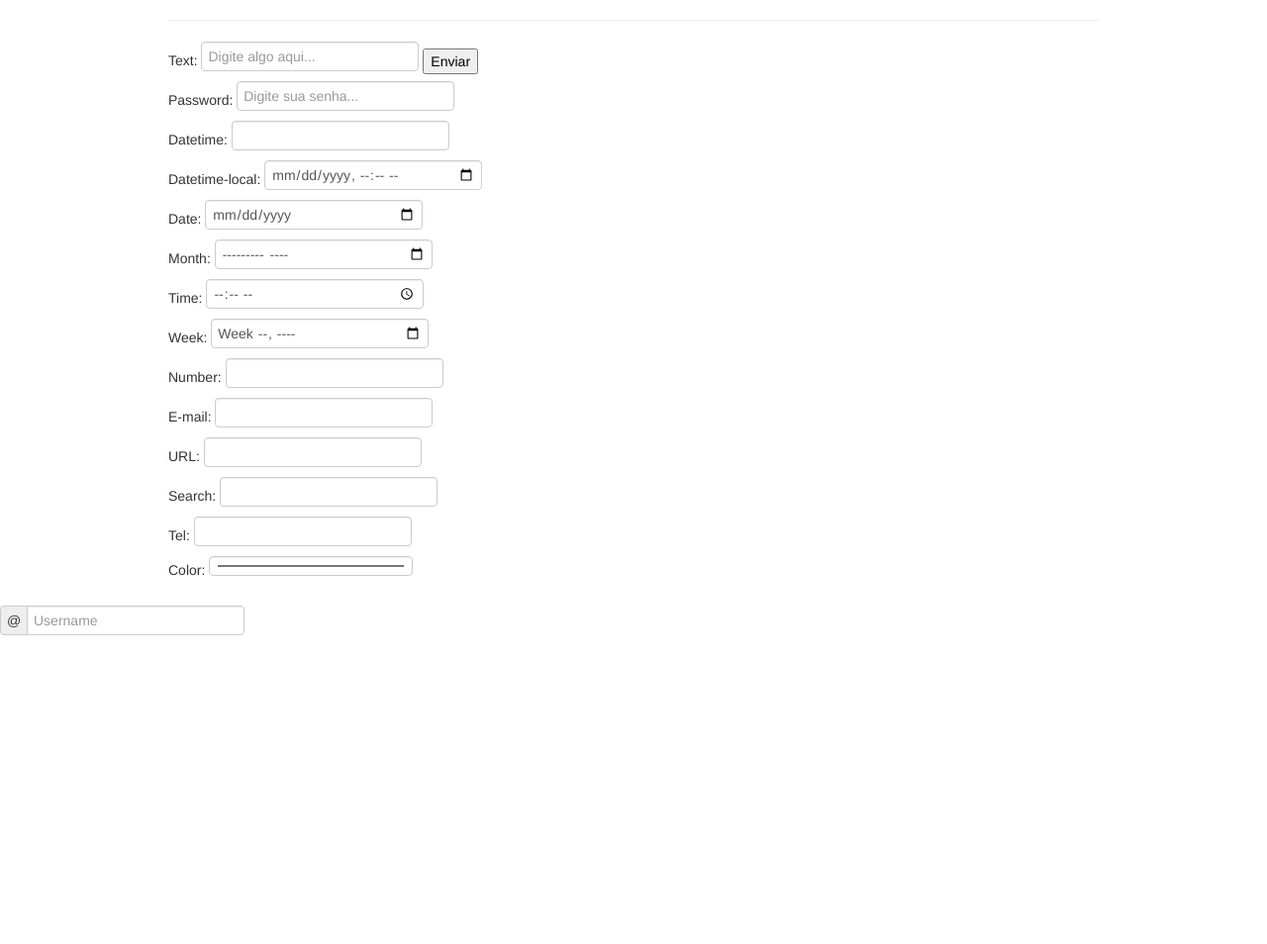
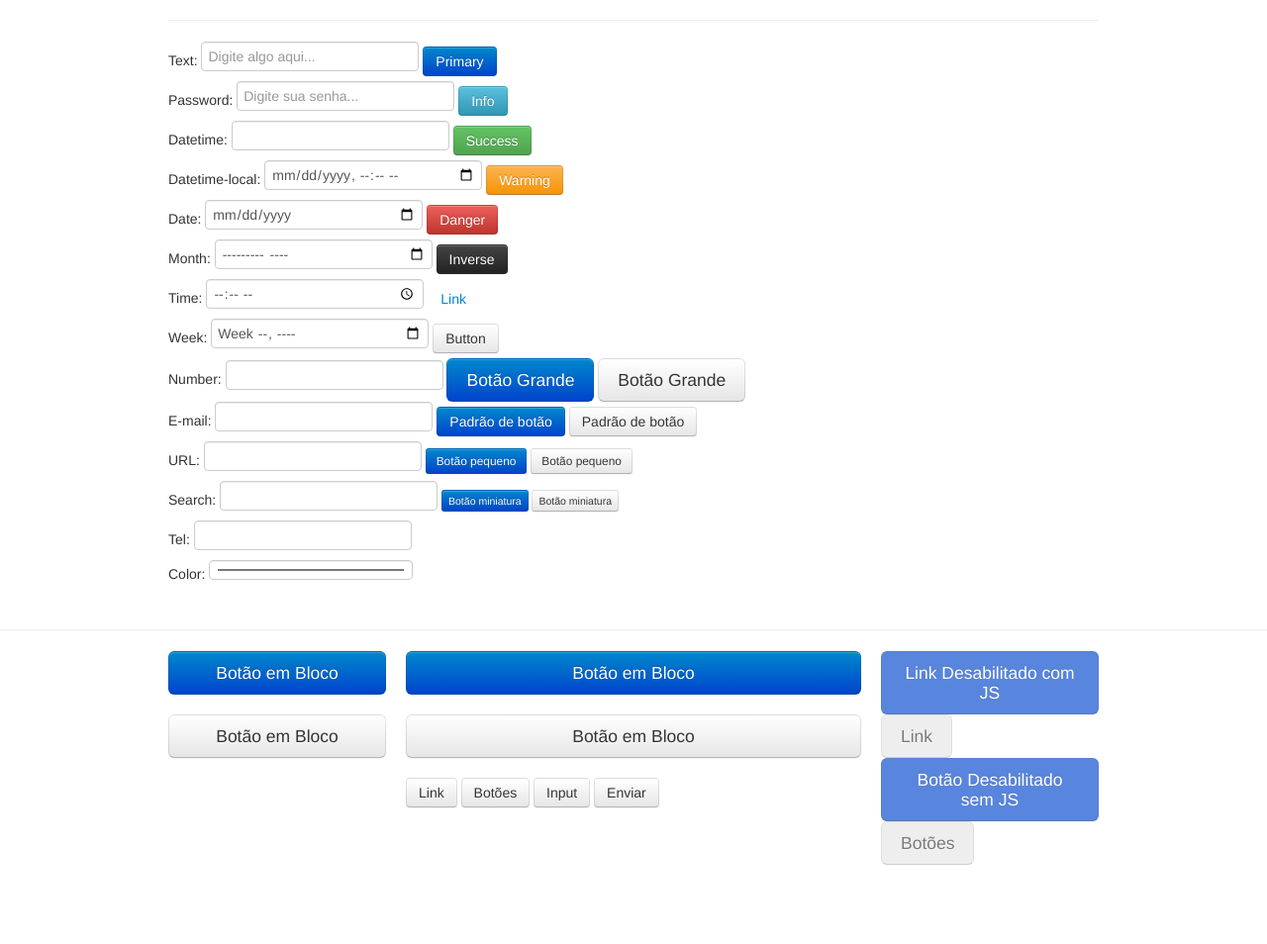
Before and after one commit to raloliver/bootstrap, a PHP site: page /formularios.php in a window 1280 px wide. Shown: the whole page at 99% size. Before the commit the page ends 642 px from the top, so only its background shows below. Run offline with PHP 8.4, Linux system fonts and the light colour scheme.

Commit message:
Tipografia 2
Botões, Ícones e Imagens com Bootstrap.

```diff
--- a/formularios.php
+++ b/formularios.php
@@ -19,40 +19,83 @@
 		<div class="container">
 			<hr>
 			<form method="" action="">
-
 				Text: <input type="text"
 							 name=""
 							 id=""
 							 value=""
 							 placeholder="Digite algo aqui..."
 							 required="required">
-
-				<button type="submit">Enviar</button>
+				<button type="submit" class="btn btn-primary">Primary</button>
 
 				<br>
-
-				Password: <input type="password" placeholder="Digite sua senha..."> <br>
-				Datetime: <input type="datetime"> <br>
-				Datetime-local: <input type="datetime-local"> <br>
-				Date: <input type="date"> <br>
-				Month: <input type="month"> <br>
-				Time: <input type="time"> <br>
-				Week: <input type="week"> <br>
-				Number: <input type="number"> <br>
-				E-mail: <input type="email"> <br>
-				URL: <input type="url"> <br>
-				Search: <input type="search"> <br>
+				Password: <input type="password" placeholder="Digite sua senha...">
+				<button type="submit" class="btn btn-info">Info</button>
+				<br>
+				Datetime: <input type="datetime">
+				<button type="submit" class="btn btn-success">Success</button>
+				<br>
+				Datetime-local: <input type="datetime-local">
+				<button type="submit" class="btn btn-warning">Warning</button>
+				<br>
+				Date: <input type="date">
+				<button type="submit" class="btn btn-danger">Danger</button>
+				<br>
+				Month: <input type="month">
+				<button type="submit" class="btn btn-inverse">Inverse</button>
+				<br>
+				Time: <input type="time">
+				<button type="submit" class="btn btn-link">Link</button>
+				<br>
+				Week: <input type="week">
+				<button type="submit" class="btn">Button</button>
+				<br>
+				Number: <input type="number">
+				<button class="btn btn-large btn-primary" type="submit">Botão Grande</button>
+				<button class="btn btn-large" type="submit">Botão Grande</button>
+				<br>
+				E-mail: <input type="email">
+				<button class="btn btn-primary" type="submit">Padrão de botão</button>
+				<button class="btn" type="submit">Padrão de botão</button>
+				<br>
+				URL: <input type="url">
+				<button class="btn btn-small btn-primary" type="submit">Botão pequeno</button>
+				<button class="btn btn-small" type="submit">Botão pequeno</button>
+				<br>
+				Search: <input type="search">
+				<button class="btn btn-mini btn-primary" type="submit">Botão miniatura</button>
+				<button class="btn btn-mini" type="submit">Botão miniatura</button>
+				<br>
 				Tel: <input type="tel"> <br>
 				Color: <input type="color">
 
 			</form>
-
 		</div>
-		<div class="row">
-			<div class="span6">
-				<div class="input-prepend">
-					<span class="add-on">@</span>
-					<input type="text" placeholder="Username">
+		<hr>
+		<div class="container">
+			<div class="row">
+				<div class="span3">
+					<button class="btn btn-large btn-block btn-primary" type="submit">Botão em Bloco</button><br>
+					<button class="btn btn-large btn-block" type="submit">Botão em Bloco</button>
+				</div>
+				<div class="span6">
+					<button class="btn btn-large btn-block btn-primary" type="submit">Botão em Bloco</button><br>
+					<button class="btn btn-large btn-block" type="submit">Botão em Bloco</button><br>
+					<a class="btn" href="">Link</a>
+					<button class="btn" type="submit">Botões</button>
+					<input class="btn" type="button" value="Input">
+					<input class="btn" type="submit" value="Enviar">
+				</div>
+				<div class="span3">
+					<a href="#" onclick="return false;" class="btn btn-large btn-primary disabled">Link Desabilitado com JS</a><br>
+					<a href="#" class="btn btn-large disabled">Link</a><br>
+					<button type="button" class="btn btn-large btn-primary disabled" disabled="disabled">Botão Desabilitado sem JS</button>
+					<button type="button" class="btn btn-large" disabled>Botões</button>
+				</div>
+			</div>
+					<br>
+					<br>
+					<br>
+					<br>
 				</div>
 			</div>
 		</div>
```
Also changed, not shown: icons.php (added, +50 -0 lines), img.php (added, +54 -0 lines).
